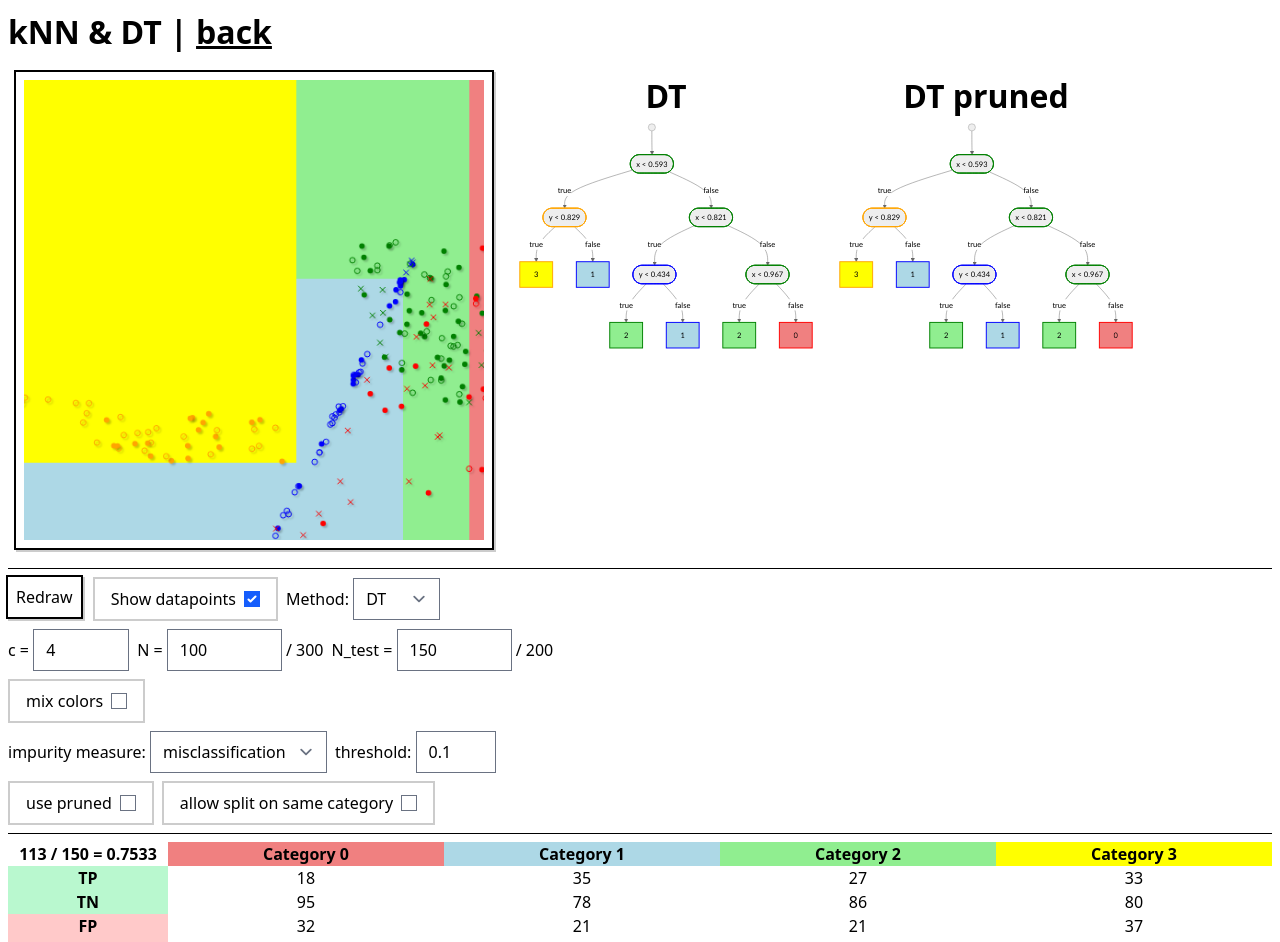
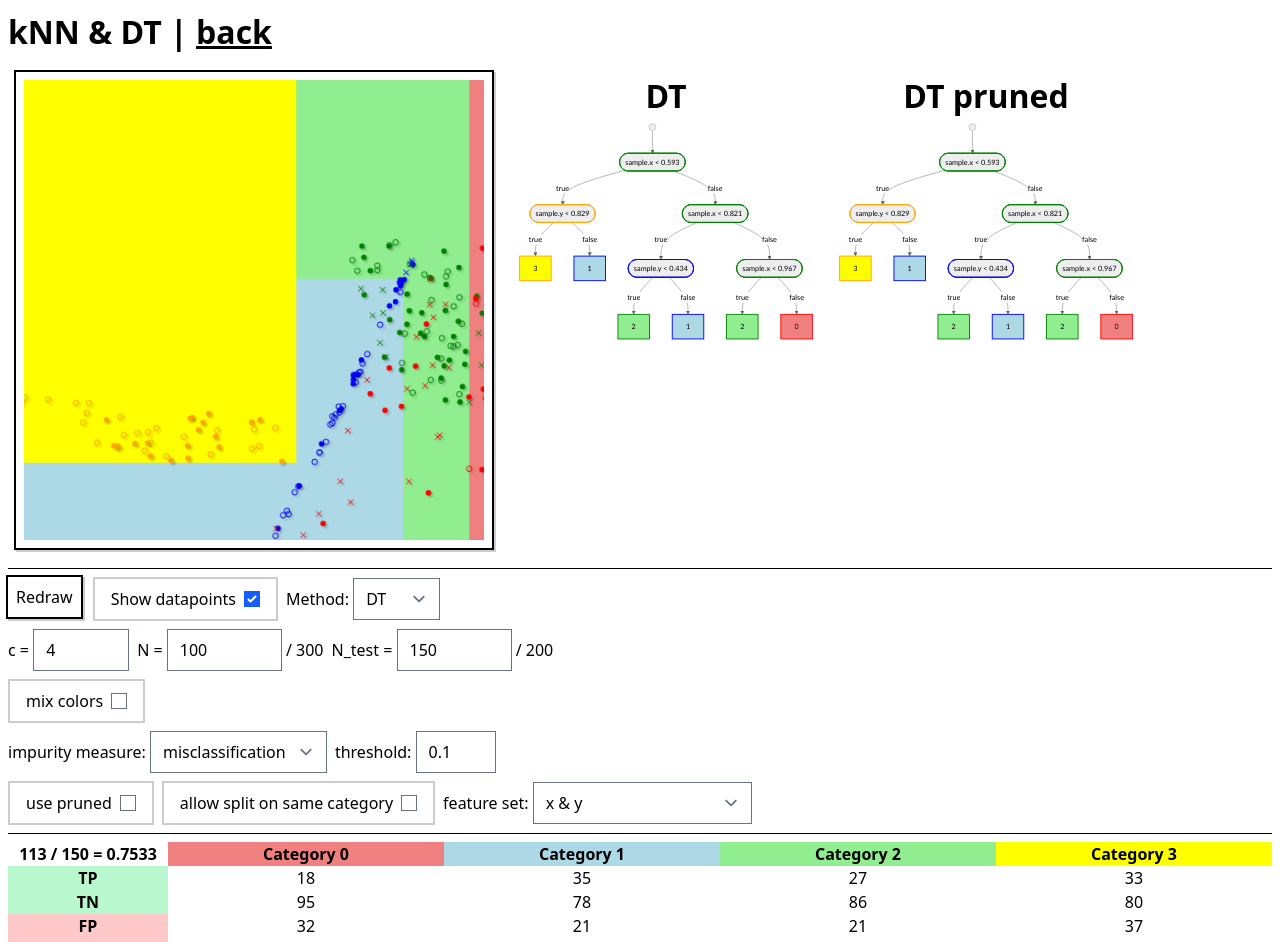
Before and after one commit to schmisev/ml-demos, a SvelteKit app: page /kNN in a window 1280 px wide. Shown: the top 942 px of the page. Built offline with nearby package versions, Linux system fonts and the light colour scheme.

Commit message:
added feature sets

```diff
--- a/src/lib/dt.ts
+++ b/src/lib/dt.ts
@@ -2,6 +2,7 @@ import type { Sample } from './data';
 import { test_inference, type InferenceResult } from './ml';
 
 type Feature = keyof Sample;
+export type ComputedFeature = (sample: Sample) => number;
 
 export type DT_Node = DT_Decision | DT_Choice;
 
@@ -10,7 +11,7 @@ export interface DT_Decision {
 	kind: 'decision';
 	fallback_choice: DT_Choice;
 	severed?: boolean;
-	feature: Feature;
+	feature: ComputedFeature;
 	value: number; // < value or >= value;
 	left: DT_Node;
 	right: DT_Node;
@@ -36,7 +37,7 @@ const DUMMY_DECISION: DT_Decision = {
 	id: -2,
 	kind: 'decision',
 	fallback_choice: DUMMY_CHOICE,
-	feature: 'category',
+	feature: (sample) => 0,
 	value: 0,
 	left: DUMMY_CHOICE,
 	right: DUMMY_CHOICE
@@ -48,7 +49,8 @@ export function build_DT(
 	data: Sample[],
 	heuristic: DT_Heuristic,
 	heuristic_threshold: number,
-  allow_same_category_split: boolean
+  allow_same_category_split: boolean,
+  feature_candidates: ComputedFeature[]
 ): DT_Node {
 	let id = 0;
 	function generate_id() {
@@ -72,7 +74,8 @@ export function build_DT(
 		init_heuristic.heuristic,
 		heuristic_threshold,
 		generate_id,
-    allow_same_category_split
+    allow_same_category_split,
+    feature_candidates
 	);
 }
 
@@ -86,7 +89,8 @@ export function grow_DT(
 	prev_heuristic: number,
 	heuristic_threshold: number,
 	generate_id: () => number,
-	allow_same_category_split: boolean
+	allow_same_category_split: boolean,
+  feature_candidates: ComputedFeature[],
 ): DT_Node {
 	// console.log(`depth: ${depth} of ${max_depth}`);
 	if (
@@ -101,12 +105,12 @@ export function grow_DT(
 	// collect candidate results and store them
 	// if they improve on previous result
 	for (const sample of data) {
-		for (let feature of ['x', 'y'] satisfies Feature[]) {
+		for (let feature of feature_candidates) {
 			// console.log(`Try split ${feature}: ${sample[feature]}`);
 			const result = split_with_heuristic(
 				n_categories,
 				feature,
-				sample[feature],
+				feature(sample),
 				data,
 				prev_heuristic,
 				heuristic
@@ -147,7 +151,8 @@ export function grow_DT(
 				candidate_result.left_heuristic,
 				heuristic_threshold,
 				generate_id,
-        allow_same_category_split
+        allow_same_category_split,
+        feature_candidates,
 			),
 			right: grow_DT(
 				max_depth,
@@ -165,7 +170,8 @@ export function grow_DT(
 				candidate_result.right_heuristic,
 				heuristic_threshold,
 				generate_id,
-        allow_same_category_split
+        allow_same_category_split,
+        feature_candidates,
 			)
 		};
 		return new_dec;
@@ -192,7 +198,7 @@ export function DT_inference(
 				return sub_tree.fallback_choice;
 			}
 
-			if (sample[sub_tree.feature] < sub_tree.value) {
+			if (sub_tree.feature(sample) < sub_tree.value) {
 				return DT_inference(sub_tree.left, sample, use_pruned_tree, prune_at);
 			} else {
 				return DT_inference(sub_tree.right, sample, use_pruned_tree, prune_at);
@@ -206,7 +212,7 @@ export type DT_Heuristic = typeof misclassification_impurity;
 
 export function split_with_heuristic(
 	n_categories: number,
-	split_on_feature: Feature,
+	split_on_feature: ComputedFeature,
 	split_on_value: number,
 	data: Sample[],
 	prev_heuristic: number,
@@ -217,10 +223,10 @@ export function split_with_heuristic(
 
 	// split the dataset
 	for (const sample of data) {
-		if (sample[split_on_feature] < split_on_value) {
+		if (split_on_feature(sample) < split_on_value) {
 			left_data.push(sample);
 		} else {
-			if (split_on_value === sample[split_on_feature]) {
+			if (split_on_value === split_on_feature(sample)) {
 				// filter out value
 			} else {
 				right_data.push(sample);
--- a/src/lib/dt_mermaid.ts
+++ b/src/lib/dt_mermaid.ts
@@ -26,7 +26,9 @@ export async function render_DT(element_id: string, decision_tree: DT_Node, colo
           return node_id;
         }
 
-				nodes.push(`${node_id}([${node.feature} < ${node.value.toFixed(3)}]):::d${node.fallback_choice.chosen_category}`);
+        const feature_string = node.feature.toString().split("=> ");
+
+				nodes.push(`${node_id}(["${feature_string[1]} < ${node.value.toFixed(3)}"]):::d${node.fallback_choice.chosen_category}`);
         connections.push(`${node_id} -->|true| ${render_DT_Node(node.left)}`);
         connections.push(`${node_id} -->|false| ${render_DT_Node(node.right)}`);
         return node_id;
--- a/src/routes/kNN/+page.svelte
+++ b/src/routes/kNN/+page.svelte
@@ -1,4 +1,5 @@
 <script lang="ts">
+	import { euclid, rand } from '$lib';
 	import { type Sample, type Category, generateNewCategories, generateNewData } from '$lib/data';
 	import {
 		build_DT,
@@ -7,6 +8,7 @@
 		gini_impurity,
 		misclassification_impurity,
 		prune_tree,
+		type ComputedFeature,
 		type DT_Heuristic,
 		type DT_Node
 	} from '$lib/dt';
@@ -60,6 +62,41 @@
 	let FN: number[] = $state([]);
 	let correctly_categorized: number = $state(0);
 
+	// computed feature sets
+	let feature_sets: Record<string, ComputedFeature[]> = {
+		'x & y': [
+			(sample) => sample.x,
+			(sample) => sample.y,
+		],
+		'4-way': [
+			(sample) => sample.x,
+			(sample) => sample.y,
+			(sample) => sample.x - sample.y,
+			(sample) => sample.x + sample.y
+		],
+    'distance from center': [
+			(sample) => euclid(sample.x, sample.y, 0.5, 0.5),
+		],
+    'x & y with noise': [
+      (sample) => sample.x + rand(-0.05, 0.05),
+      (sample) => sample.y + rand(-0.05, 0.05),
+    ],
+    'x * y': [
+      (sample) => sample.x * sample.y,
+      (sample) => (1-sample.x) * sample.y,
+      (sample) => sample.x * (1-sample.y),
+      (sample) => (1-sample.x) * (1-sample.y),
+    ],
+    'distance from corners': [
+      (sample) => euclid(sample.x, sample.y, 0, 1),
+      (sample) => euclid(sample.x, sample.y, 1, 0),
+      (sample) => euclid(sample.x, sample.y, 0, 0),
+      (sample) => euclid(sample.x, sample.y, 1, 1),
+    ],
+	};
+
+	let chosen_feature_set = $state(feature_sets["axis-aligned"]);
+
 	const MAX_DATA: number = 300;
 	const MAX_TEST_DATA: number = 200;
 
@@ -81,20 +118,18 @@
 
 	$effect(renderTrees);
 
-  function renderTrees() {
-    if (!decision_tree) return;
-    render_DT('diagram', decision_tree, category_colors, false)
-    .then((v) => {
+	function renderTrees() {
+		if (!decision_tree) return;
+		render_DT('diagram', decision_tree, category_colors, false).then((v) => {
 			diagram_svg = v;
 			// console.log(v);
 		});
 
-		render_DT('diagram-pruned', decision_tree, category_colors, true)
-    .then((v) => {
+		render_DT('diagram-pruned', decision_tree, category_colors, true).then((v) => {
 			pruned_diagram_svg = v;
 			// console.log(v);
 		});
-  }
+	}
 
 	function update() {
 		makeUpData();
@@ -118,7 +153,8 @@
 			used_data,
 			chosen_impurity_measure,
 			impurity_threshold,
-			allow_same_category_split
+			allow_same_category_split,
+			chosen_feature_set,
 		);
 		prune_tree(dec_tree, n_categories, used_test_data);
 
@@ -313,13 +349,7 @@
 				/></label
 			>
 			<label
-				>N = <input
-					type="number"
-					bind:value={n_data}
-					max="200"
-					min="1"
-					onchange={drawData}
-				/> / {MAX_DATA}</label
+				>N = <input type="number" bind:value={n_data} max="200" min="1" onchange={drawData} /> / {MAX_DATA}</label
 			>
 			<label
 				>N_test = <input
@@ -328,7 +358,8 @@
 					max="200"
 					min="1"
 					onchange={drawData}
-				/> / {MAX_TEST_DATA}</label
+				/>
+				/ {MAX_TEST_DATA}</label
 			>
 		</div>
 
@@ -365,7 +396,13 @@
 				</label>
 				<label
 					>threshold:
-					<input type="number" class="w-20" bind:value={impurity_threshold} min="-0.5" step="0.01" />
+					<input
+						type="number"
+						class="w-20"
+						bind:value={impurity_threshold}
+						min="-0.5"
+						step="0.01"
+					/>
 				</label>
 			</div>
 			<div class="flex flex-row items-center gap-2">
@@ -377,6 +414,14 @@
 					allow split on same category
 					<input type="checkbox" bind:checked={allow_same_category_split} />
 				</label>
+        <label>
+          feature set:
+          <select bind:value={chosen_feature_set}>
+            {#each Object.entries(feature_sets) as [name, set]}
+              <option value={set}>{name}</option>
+            {/each}
+          </select>
+        </label>
 			</div>
 		{/if}
 	</div>
```
